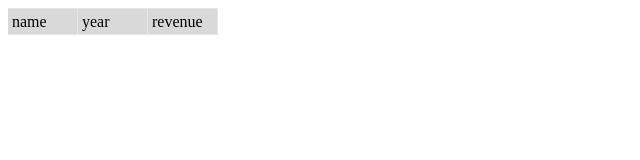
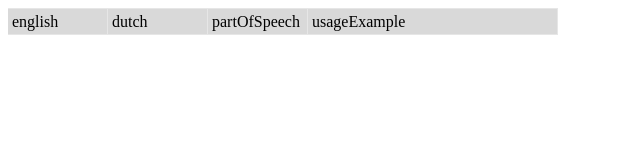
Before and after one commit to anton-107/connect-grid-rest-connector, a website: page index.html in a window 1280 px wide. Shown: the whole page, without its empty margins (0-640 px from the left). Drawn offline with Linux system fonts and the light colour scheme; no server answers.

Commit message:
basic structure (pass options to directive)

```diff
--- a/index.html
+++ b/index.html
@@ -10,6 +10,7 @@
 
     <!-- build:js:bundle build.js -->
     <script src="module.js"></script>
+    <script src="js/grid-rest-connector-directive.js"></script>
     <!-- /build -->
     <style>
         .country-cell {
@@ -19,7 +20,7 @@
 </head>
 <body ng-controller="gridDemoController">
 
-<connect-grid class="grid" ng-model="data" grid-options="gridOptions"></connect-grid>
+<connect-grid class="grid" ng-model="data" grid-options="gridOptions" connect-grid-rest-connector="gridRestConnectorOptions"></connect-grid>
 
 <div style="clear: both"></div>
 
@@ -28,21 +29,29 @@
 </div>
 
 <script>
-    var app = angular.module('gridDemo', ['connect-grid', 'ngResource'])
-            .controller('gridDemoController', ['$scope', function ($scope) {
+    var app = angular.module('gridDemo', ['connect-grid', 'connect-grid-rest-connector', 'ngResource'])
+            .controller('gridDemoController', [
+                            '$scope',
+                            '$resource',
+                            function ($scope, $resource) {
+
+                                var WordResource = $resource('/api/word/:wordId', {
+                                    'wordId': '@id'
+                                });
 
                                 $scope.data = [];
 
                                 $scope.gridOptions = {
                                     columnDefs: [
-                                    {field: 'name'},
-                                    {field: 'year'},
-                                    {field: 'revenue'}
+                                        {field: 'english', width: 100},
+                                        {field: 'dutch', width: 100},
+                                        {field: 'partOfSpeech', width: 100},
+                                        {field: 'usageExample', width: 250}
                                     ]
                                 };
 
                                 $scope.gridRestConnectorOptions = {
-                                resource: 'word'
+                                    Resource: WordResource
                                 };
                             }]);
     angular.bootstrap(document, ['gridDemo']);
--- /dev/null
+++ b/js/grid-rest-connector-directive.js
@@ -0,0 +1,32 @@
+(function (angular, _) {
+    'use strict';
+
+    angular.module('connect-grid-rest-connector').directive('connectGridRestConnector', [function () {
+
+
+
+        return {
+            restrict: 'A',
+            compile: function () {
+                return {
+                    pre: function (scope, element, attrs) {
+                        var options = scope.$eval(attrs.connectGridRestConnector);
+                        var Resource = options.Resource;
+
+                        if (!Resource) {
+                            return;
+                        }
+
+                        Resource.query();
+
+                        console.log('options', options);
+                    },
+                    post: function () {
+                        console.log('post');
+                    }
+                }
+            }
+        };
+
+    }]);
+})(window.angular, window._);
```
Lines whose indentation alone changed are shown as unchanged.
